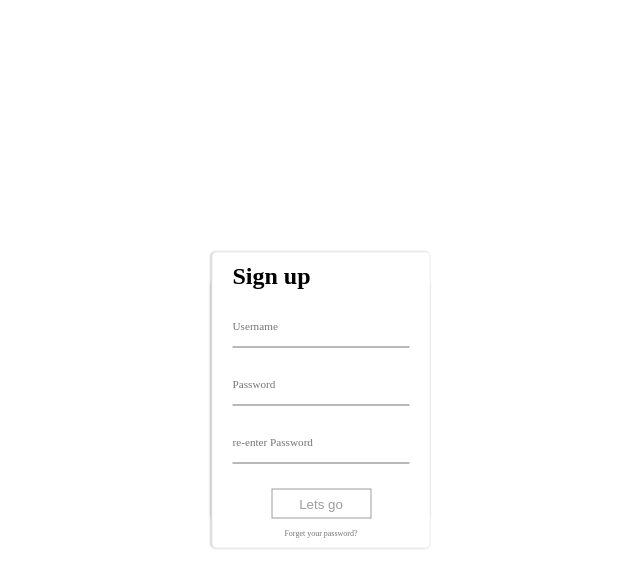
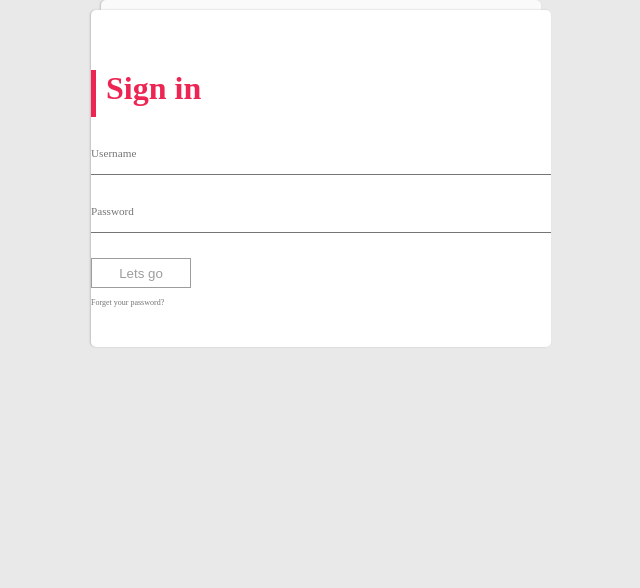
Before and after one commit to pdrm26/components, a plain HTML site: page login.html in a window 1280 px wide. Shown: the whole page, without its empty margins (319-959 px from the left). Drawn offline with Linux system fonts and the light colour scheme.

Commit message:
refactor: granular html card

```diff
--- a/login.html
+++ b/login.html
@@ -4,134 +4,14 @@
     <meta charset="UTF-8" />
     <meta name="viewport" content="width=device-width, initial-scale=1.0" />
     <title>Login page</title>
-    <style>
-      * {
-        margin: 0;
-        padding: 0;
-      }
-
-      body {
-        width: 100vw;
-        height: 100vh;
-      }
-
-      #cards .card {
-        position: absolute;
-        top: 50%;
-        left: 50%;
-        transform: translate(-50%, -50%);
-      }
-
-      form.card {
-        background-color: #fff;
-        border-radius: 5px;
-        border: 1px solid #efefef;
-        box-shadow: -1px 0px 2px 0px #c0c0c0;
-        padding: 10px 20px;
-        display: flex;
-        justify-content: center;
-        align-items: center;
-        flex-direction: column;
-      }
-
-      form.card h2 {
-        align-self: flex-start;
-      }
-
-      .input-row {
-        position: relative;
-        margin-top: 40px;
-      }
-
-      .input-row > input {
-        border: 0;
-        outline: none;
-        transition: all 0.5s ease;
-        background-color: transparent;
-      }
-
-      .input-row > span.bar {
-        position: absolute;
-        left: 0;
-        bottom: 0;
-        background: #757575;
-        width: 100%;
-        height: 1px;
-      }
-
-      .input-row > span.bar::after,
-      .input-row > span.bar::before {
-        content: "";
-        position: absolute;
-        background-color: #ed2553;
-        width: 0%;
-        height: 1px;
-        transition: all 0.3s ease;
-      }
-
-      .input-row > span.bar::before {
-        left: 50%;
-      }
-
-      .input-row > span.bar::after {
-        right: 50%;
-      }
-
-      .input-row input:focus ~ span.bar::before,
-      .input-row input:focus ~ span.bar::after {
-        width: 50%;
-      }
-
-      .input-row > label {
-        color: #757575;
-        position: absolute;
-        top: -10px;
-        left: 0;
-        transition: all 0.3s ease;
-        font-size: 0.7rem;
-      }
-
-      .input-row > input:focus-within + label {
-        color: #9d9d9d;
-        top: -13px;
-        font-size: 0.5rem;
-      }
-
-      form button[type="submit"] {
-        width: 100px;
-        height: 30px;
-        border: 1px solid #9d9d9d;
-        color: #9d9d9d;
-        background-color: white;
-        margin-top: 25px;
-        transition: all 0.4s cubic-bezier(0.165, 0.84, 0.44, 1);
-      }
-
-      form button[type="submit"]:hover {
-        border: 1px solid #ed2553;
-        color: #ed2553;
-        cursor: pointer;
-      }
-
-      a#password-recovery {
-        text-decoration: none;
-        color: #757575;
-        font-size: 0.5rem;
-        margin-top: 10px;
-        display: block;
-        transition: all 0.4s cubic-bezier(0.165, 0.84, 0.44, 1);
-      }
-
-      a#password-recovery:hover {
-        color: black;
-      }
-    </style>
+    <link rel="stylesheet" href="./styles.css" />
   </head>
   <body>
-    <section id="cards">
-      <form class="card" id="signin-card">
-        <h2>Sign in</h2>
-        <div id="input-rows">
+    <section id="cards-container">
+      <div class="card"></div>
+      <div class="card">
+        <h2 class="title">Sign in</h2>
+        <form id="signin-card">
           <div class="input-row">
             <input
               type="text"
@@ -147,52 +27,10 @@
             <label for="password" class="input-label">Password</label>
             <span class="bar"></span>
           </div>
-        </div>
-        <div>
           <button type="submit">Lets go</button>
-        </div>
-        <div>
-          <a href="" id="password-recovery">Forget your password?</a>
-        </div>
-      </form>
-
-      <form class="card" id="signup-card">
-        <h2>Sign up</h2>
-        <div id="input-rows">
-          <div class="input-row">
-            <input
-              type="text"
-              name="username"
-              id="username"
-              autocomplete="off"
-            />
-            <label for="username" class="input-label">Username</label>
-            <span class="bar"></span>
-          </div>
-          <div class="input-row">
-            <input type="password" name="password" id="password" />
-            <label for="password" class="input-label">Password</label>
-            <span class="bar"></span>
-          </div>
-          <div class="input-row">
-            <input
-              type="password"
-              name="re-enter password"
-              id="re-enter password"
-            />
-            <label for="re-enter password" class="input-label"
-              >re-enter Password</label
-            >
-            <span class="bar"></span>
-          </div>
-        </div>
-        <div>
-          <button type="submit">Lets go</button>
-        </div>
-        <div>
-          <a href="" id="password-recovery">Forget your password?</a>
-        </div>
-      </form>
+        </form>
+        <a href="" id="password-recovery">Forget your password?</a>
+      </div>
     </section>
   </body>
 </html>
--- /dev/null
+++ b/styles.css
@@ -0,0 +1,127 @@
+* {
+  margin: 0;
+  padding: 0;
+}
+
+body {
+  background-color: #e9e9e9;
+}
+
+#cards-container {
+  position: relative;
+  margin: auto;
+  max-width: 460px;
+}
+
+.card {
+  position: relative;
+  background-color: white;
+  border-radius: 5px;
+  box-shadow: -1px 0px 2px 0px #c0c0c0;
+  padding: 60px 0px 40px 0;
+  transition: all 0.3s ease;
+}
+
+#cards-container .card:first-child {
+  background-color: #fafafa;
+  height: 10px;
+  border-radius: 5px 5px 0 0;
+  margin: 0 10px;
+  padding: 0;
+}
+
+.card .title {
+  position: relative;
+  padding: 0px 50px 10px 10px;
+  color: #ed2553;
+  font-size: 32px;
+  border-left: 5px solid #ed2553;
+}
+
+.input-row {
+  position: relative;
+  margin-top: 40px;
+}
+
+.input-row > input {
+  border: 0;
+  outline: none;
+  transition: all 0.5s ease;
+  background-color: transparent;
+}
+
+.input-row > span.bar {
+  position: absolute;
+  left: 0;
+  bottom: 0;
+  background: #757575;
+  width: 100%;
+  height: 1px;
+}
+
+.input-row > span.bar::after,
+.input-row > span.bar::before {
+  content: "";
+  position: absolute;
+  background-color: #ed2553;
+  width: 0%;
+  height: 1px;
+  transition: all 0.3s ease;
+}
+
+.input-row > span.bar::before {
+  left: 50%;
+}
+
+.input-row > span.bar::after {
+  right: 50%;
+}
+
+.input-row input:focus ~ span.bar::before,
+.input-row input:focus ~ span.bar::after {
+  width: 50%;
+}
+
+.input-row > label {
+  color: #757575;
+  position: absolute;
+  top: -10px;
+  left: 0;
+  transition: all 0.3s ease;
+  font-size: 0.7rem;
+}
+
+.input-row > input:focus-within + label {
+  color: #9d9d9d;
+  top: -13px;
+  font-size: 0.5rem;
+}
+
+form button[type="submit"] {
+  width: 100px;
+  height: 30px;
+  border: 1px solid #9d9d9d;
+  color: #9d9d9d;
+  background-color: white;
+  margin-top: 25px;
+  transition: all 0.4s cubic-bezier(0.165, 0.84, 0.44, 1);
+}
+
+form button[type="submit"]:hover {
+  border: 1px solid #ed2553;
+  color: #ed2553;
+  cursor: pointer;
+}
+
+a#password-recovery {
+  text-decoration: none;
+  color: #757575;
+  font-size: 0.5rem;
+  margin-top: 10px;
+  display: block;
+  transition: all 0.4s cubic-bezier(0.165, 0.84, 0.44, 1);
+}
+
+a#password-recovery:hover {
+  color: black;
+}
```
